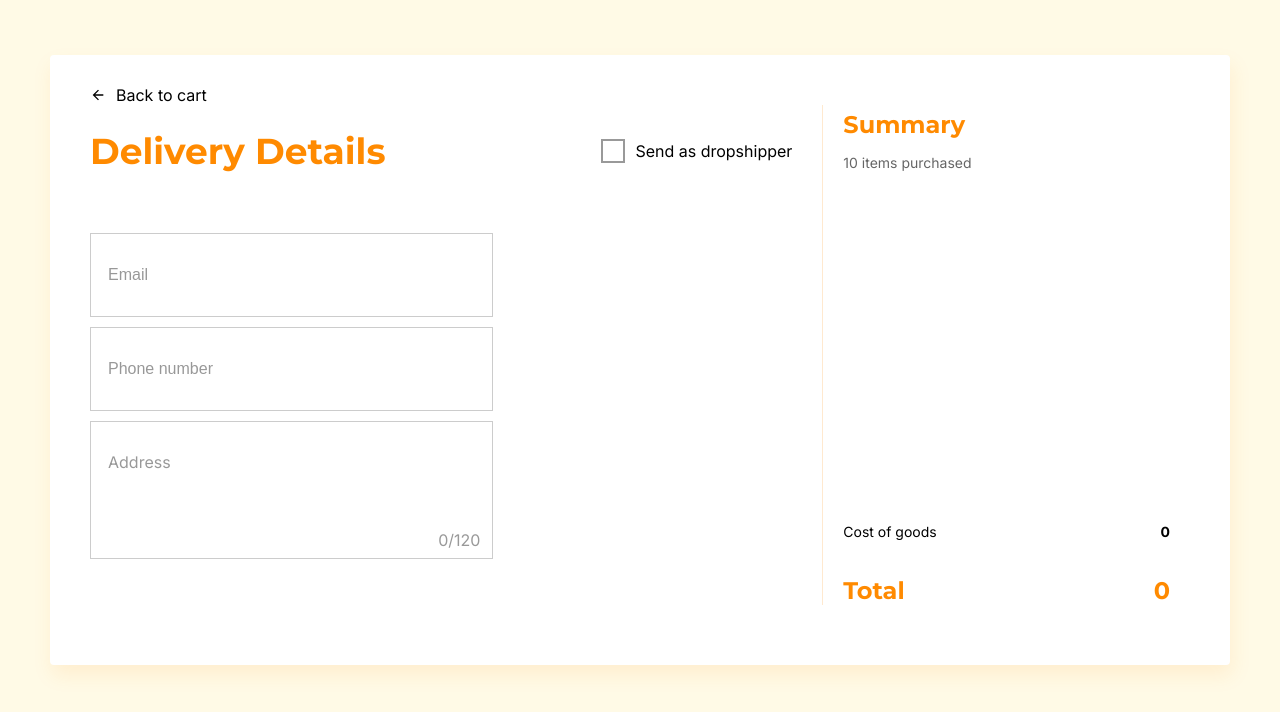
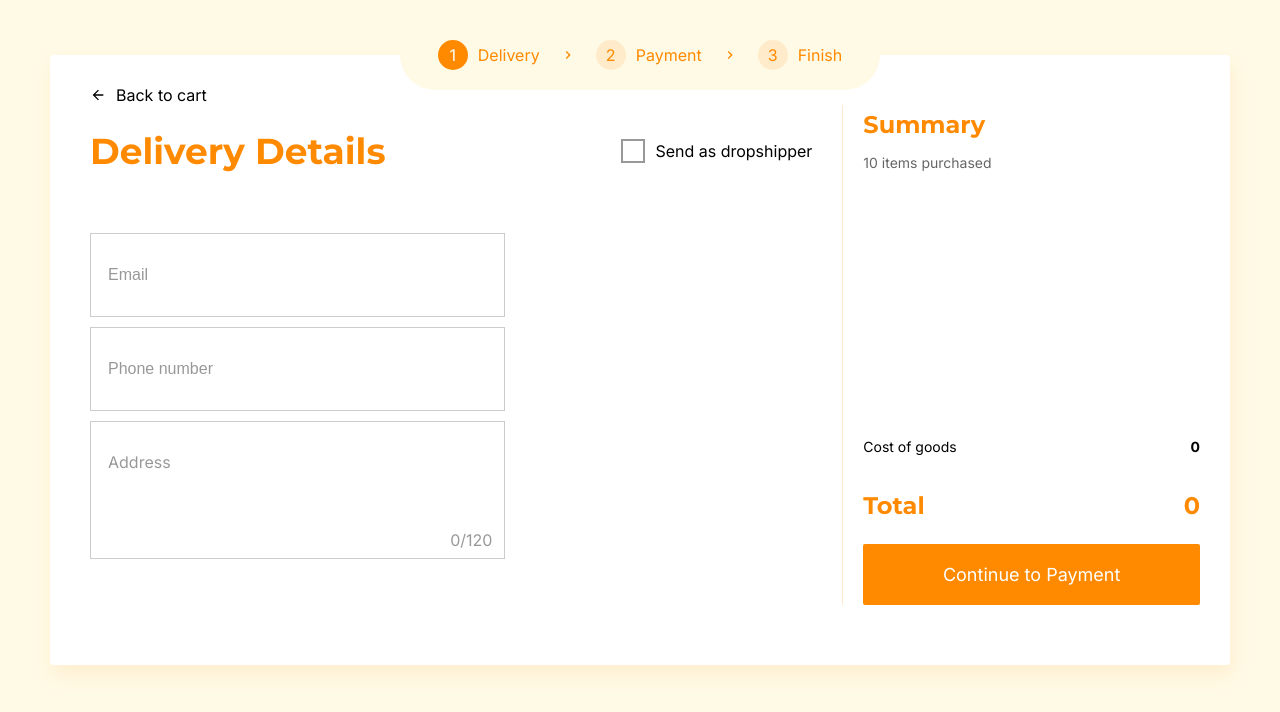
Before and after one commit to IzzanNurdin/payment-flow, a React (Create React App) app: page / in a window 1280 px wide. Shown: the top 712 px of the page. Built offline with nearby package versions, Linux system fonts and the light colour scheme.

Commit message:
feat: add stepper and move Layout to App

```diff
--- a/src/App.js
+++ b/src/App.js
@@ -1,10 +1,15 @@
+import React from "react";
 import FirstStep from "modules/FirstStep";
+import { Layout } from "components";
 import "./App.css";
 
 function App() {
+  const [currentStep, setStep] = React.useState(1);
   return (
     <div className="App">
-      <FirstStep />
+      <Layout currentStep={currentStep}>
+        <FirstStep />
+      </Layout>
     </div>
   );
 }
--- a/src/components/InnerLayout.jsx
+++ b/src/components/InnerLayout.jsx
@@ -2,7 +2,7 @@ import React from "react";
 import styled from "styled-components";
 
 const Wrapper = styled.div`
-  padding: 30px 40px;
+  padding: 30px 10px 30px 40px;
   background: #ffffff;
   border-radius: 4px;
   min-height: 550px;
--- a/src/components/Layout.jsx
+++ b/src/components/Layout.jsx
@@ -1,17 +1,20 @@
 import React from "react";
 import styled from "styled-components";
 import InnerLayout from "./InnerLayout";
+import Stepper from "./Stepper";
 
 const Wrapper = styled.div`
   padding: 55px 50px;
   background: #fffae6;
+  position: relative;
   width: 100vw;
   height: 100vh;
 `;
 
-const Layout = ({ children }) => {
+const Layout = ({ children, currentStep }) => {
   return (
     <Wrapper>
+      <Stepper currentStep={currentStep} />
       <InnerLayout>{children}</InnerLayout>
     </Wrapper>
   );
--- /dev/null
+++ b/src/components/Stepper.jsx
@@ -0,0 +1,64 @@
+import React from "react";
+import styled from "styled-components";
+import { MdChevronRight } from "react-icons/md";
+
+const Wrapper = styled.div`
+  position: absolute;
+  width: fit-content;
+  margin-left: auto;
+  margin-right: auto;
+  top: 20px;
+  left: 0;
+  right: 0;
+  background: #fffae6;
+  border-radius: 35px;
+  padding: 20px 38px;
+  align-items: center;
+  display: flex;
+  gap: 20px;
+`;
+
+const NumberStep = styled.div.attrs((props) => ({ current: props.current }))`
+  border-radius: 50%;
+  background: ${(props) => (props.current ? "#ff8a00" : "#ff8a0020")};
+  color: ${(props) => (props.current ? "#ffffff" : "#ff8a00")};
+  display: flex;
+  align-items: center;
+  justify-content: center;
+  width: 30px;
+  height: 30px;
+`;
+
+const Step = styled.div`
+  display: flex;
+  align-items: center;
+  gap: 10px;
+  color: #ff8a00;
+`;
+
+const Stepper = ({ currentStep }) => {
+  return (
+    <Wrapper>
+      <Step>
+        <NumberStep
+          current={currentStep === 1 || currentStep === 2 || currentStep === 3}
+        >
+          1
+        </NumberStep>
+        Delivery
+      </Step>
+      <MdChevronRight fill="#FF8A00" />
+      <Step>
+        <NumberStep>2</NumberStep>
+        Payment
+      </Step>
+      <MdChevronRight fill="#FF8A00" />
+      <Step>
+        <NumberStep>3</NumberStep>
+        Finish
+      </Step>
+    </Wrapper>
+  );
+};
+
+export default Stepper;
--- a/src/components/Summary.jsx
+++ b/src/components/Summary.jsx
@@ -66,11 +66,27 @@ const Total = styled.div`
   color: #ff8a00;
   font-family: Montserrat;
   margin-top: 24px;
+  margin-bottom: 24px;
 
   h3 {
     margin: 0;
     font-size: 24px;
     font-weight: 700;
+  }
+`;
+
+const NextButton = styled.button`
+  all: unset;
+  font-size: 18px;
+  cursor: pointer;
+  padding: 20px 40px;
+  background: #ff8a00;
+  text-align: center;
+  border-radius: 2px;
+  color: #ffffff;
+
+  &:hover {
+    background: #ef8100;
   }
 `;
 
@@ -99,6 +115,7 @@ const Summary = ({ isDropshipper }) => {
             <h3>Total</h3> <h3>{formatNumber(total)}</h3>
           </Total>
         </PriceDetail>
+        <NextButton>Continue to Payment</NextButton>
       </DetailWrapper>
     </RightComponent>
   );
--- a/src/modules/FirstStep/FirstStep.jsx
+++ b/src/modules/FirstStep/FirstStep.jsx
@@ -1,5 +1,5 @@
 import React from "react";
-import { BackTo, Layout, Summary } from "components";
+import { BackTo, Summary } from "components";
 import {
   FirstStepWrapper,
   LeftHeader,
@@ -58,7 +58,7 @@ const FirstStep = () => {
   };
 
   return (
-    <Layout>
+    <div>
       <BackTo destination="cart" />
       <FirstStepWrapper>
         <LeftComponent>
@@ -114,7 +114,7 @@ const FirstStep = () => {
         </LeftComponent>
         <Summary isDropshipper={isDropshipper} />
       </FirstStepWrapper>
-    </Layout>
+    </div>
   );
 };
 
```
